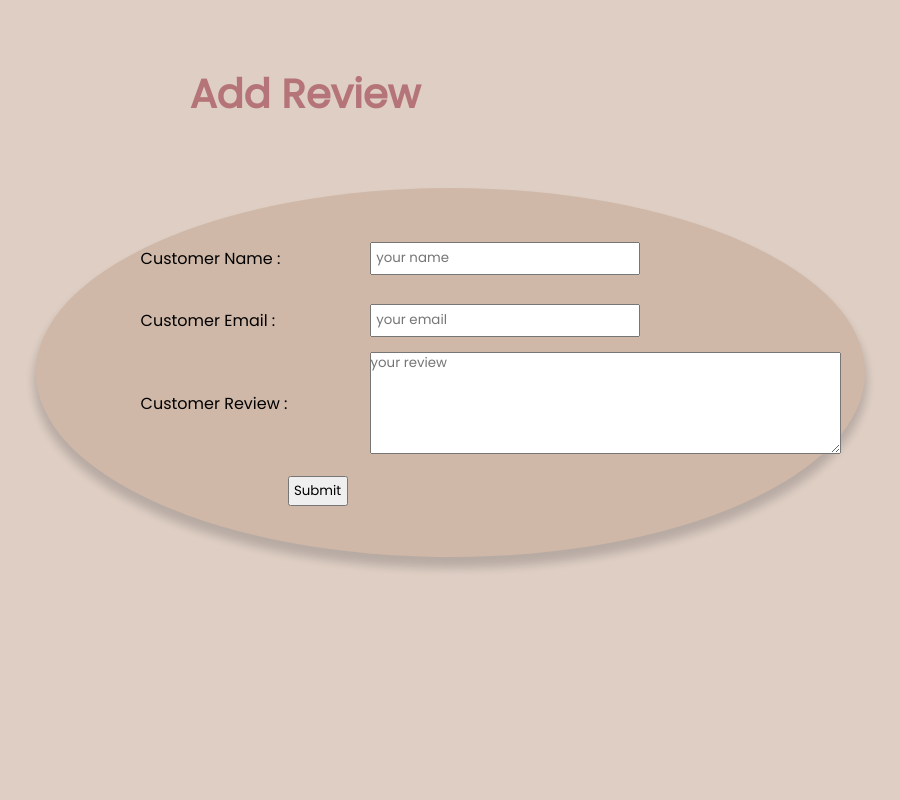
After one commit to sinchana-P/letz-order, a PHP site: page /food-order/add-review.php in a window 1280 px wide. The commit adds this page. Shown: the whole page, without its empty margins (335-1235 px from the left). Run offline with PHP 8.4, Linux system fonts and the light colour scheme; some libraries are stand-ins or nearby versions.

Commit message:
review page

```diff
--- /dev/null
+++ b/add-review.php
@@ -0,0 +1,56 @@
+<?php include('config/constants.php') ?>
+<head>
+        <!-- Link our CSS file -->
+    <link rel="stylesheet" href="css/style.css">
+</head>
+
+<body>
+
+    <section class="wrapper-add-review">
+            <div class="review-container">
+            <h1 class="title-add">Add Review</h1>
+             <div>
+                <form action="" method="POST">
+                    <table class="review-body">
+                        <tr class="my-row">
+                            <td class="label-left">Customer Name :</td>
+                            <td><input type="text" name="name" placeholder="your name" class="label-right"></td>
+                        </tr>
+                        <tr class="my-row">
+                            <td class="label-left">Customer Email :</td>
+                            <td><input type="email" name="email" placeholder="your email" class="label-right"></td>
+                        </tr>
+                        <tr class="my-row">
+                            <td class="label-left">Customer Review :</td>
+                            <td><textarea type="text" name="review" rows="5" cols="40" placeholder="your review" class="label-right"></textarea></td>
+                        </tr>
+                        <tr class="my-row">
+                            <td>
+                                <input type="submit" name="submit" class="submit-btn">
+                            </td>
+                        </tr>
+                    </table>
+                </form>
+
+                <?php
+                    if(isset($_POST['submit'])){
+                        $name = $_POST['name'];
+                        $email = $_POST['email'];
+                        $review = $_POST['review'];
+
+                        $sql = "INSERT INTO tbl_review SET
+                            name = '$name',
+                            email = '$email',
+                            review = '$review'
+                        ";
+                        $res = mysqli_query($conn,$sql);
+                        if($res){
+                            header('location:'.SITEURL.'reviews.php');
+                        }
+                    }
+                ?>
+             </div>
+            </div>
+    </section>
+
+</body>
--- a/categories.php
+++ b/categories.php
@@ -3,7 +3,7 @@
     <!-- CAtegories Section Starts Here -->
     <section class="categories">
         <div class="container food-container">
-            <h2 class="text-center">Explore Foods</h2>
+            <h2 class="text-center">Explore Categories</h2>
 
             <?php
 
--- a/category-foods.php
+++ b/category-foods.php
@@ -48,7 +48,7 @@
                                         <?php
                                             if($image_name != ""){
                                                 ?>
-                                                    <img src="<?php echo SITEURL ;?>images/food/<?php echo $image_name ;?>" alt="Chicke Hawain Pizza" class="img-responsive img-curve">
+                                                    <img src="<?php echo SITEURL ;?>images/food/<?php echo $image_name ;?>" alt="Chicke Hawain Pizza" class="img-responsive img-curve" width="50px" height="120px">
                                                 <?php
                                             }
                                             else{
--- a/css/style.css
+++ b/css/style.css
@@ -41,6 +41,10 @@
     margin: 0 auto;
     width: max-content;
     color: #ff4757;
+    /* z-index: 1; */
+    background-color: #161615d2;
+    border-radius: 10px;
+    padding: 1% 2%;
 }
 .text-color:hover{
     color: #f4cbce;
@@ -234,6 +238,7 @@ fieldset{
 
 .food-search{
     background-image: url(../images/bg15.jpg);
+    /* opacity: 0.8; */
     background-size: cover;
     background-repeat: no-repeat;
     background-position: center;
@@ -357,6 +362,128 @@ fieldset{
 
 }
 
+/* for reviews */
+
+.wrapper-review{
+    background-color: #071f7645;
+    margin-bottom: 1px;
+}
+.title-cat{
+    text-align: center;
+    padding: 2% 5% ;
+    font-size: 40px;
+    color: #00337C;
+
+}
+
+.cust-name {
+    /* font-family: 'Poppins', sans-serif; */
+    font-size: 20px;
+}
+
+.title {
+    color: rgb(38, 35, 35);
+    font-size: 2.1rem;
+    padding-top: 30px;
+    margin-bottom: 50px;
+
+}
+
+.wrapper-add-review{
+    width: 100%;
+    /* height: ; */
+    /* border: 50px solid rgba(0, 0, 0, 0.708); */
+    background-color: #d0b8a8b0 ;
+}
+.review-container{
+    /* background-color: pink; */
+    height: 100vh;
+    /* margin-left: 40%; */
+}
+
+.review-body{
+    /* background-color: pink; */
+    background-color: #D0B8A8 ;
+    margin-left: 29%;
+    padding: 3% 8%;
+    box-shadow: 0px 9px 9px 2px rgba(17, 17, 26, 0.18);
+    border-radius: 50%;
+
+}
+.title-add{
+    text-align: center;
+    padding: 5% ;
+    font-size: 40px;
+    color: #b57477;
+
+}
+
+.review-menu-box{
+    width: 27%;
+    margin: 1% 3%;
+    padding: 1%;
+    float: left;
+    background-color: #FFF2F2;
+    box-shadow: 0px 9px 9px 2px rgba(17, 17, 26, 0.18);
+    border-radius: 15px;
+}
+
+.review-menu-desc{
+    /* background-color: blue; */
+    width: 80%;
+    float: left;
+    margin-left: 4%;
+}
+
+.review-email{
+    font-size: 0.6rem;
+    margin: 1% 0;
+    font-style: italic;
+
+}
+
+.review-detail{
+    font-size: 1rem;
+    color: #747d8c;
+    margin-bottom: 10px;
+}
+.rev-btn{
+    margin-left: 1200px;
+}
+.title-add {
+    text-align: center;
+     /* background-color: #D0B8A8 ; */
+
+}
+/* .container {
+    width: 50%;
+    padding: 5% 10%;
+    background-color: pink;
+
+} */
+
+
+.label-left {
+    margin-right: 17%;
+}
+.label-right{
+    margin-left: 17%;
+}
+.my-row{
+    height: 60px;
+}
+.submit-btn {
+    margin-left: 100%;
+    width: 60px;
+    height: 30px;
+    margin-top: 10px;
+}
+
+input{
+    margin:1% 3%;
+    padding: 1%;
+}
+
 /* CSS for Mobile Size or Smaller Screen */
 
 @media only screen and (max-width:768px){
@@ -412,3 +539,5 @@ fieldset{
         width: 100%;
     }
 }
+
+/* css for ADD REVIEW */
--- a/food-search.php
+++ b/food-search.php
@@ -59,7 +59,7 @@
                                     <?php
                                         if($image_name != ""){
                                             ?>
-                                                <img src="<?php SITEURL ;?>images/food/<?php echo $image_name ;?>" alt="Chicke Hawain Pizza" class="img-responsive img-curve">
+                                                <img src="<?php SITEURL ;?>images/food/<?php echo $image_name ;?>" alt="Chicke Hawain Pizza" class="img-responsive img-curve" width="50px" height="120px">
                                             <?php
                                         }
                                         else{
--- a/foods.php
+++ b/foods.php
@@ -40,7 +40,7 @@
                                         <?php
                                             if($image_name != ""){
                                                 ?>
-                                                    <img src="<?php echo SITEURL; ?>images/food/<?php echo $image_name; ?>" alt="Chicke Hawain Pizza" class="img-responsive img-curve" width="50px" height="100px">
+                                                    <img src="<?php echo SITEURL; ?>images/food/<?php echo $image_name; ?>" alt="Chicke Hawain Pizza" class="img-responsive img-curve" width="50px" height="140px">
                                                 <?php
                                             }
                                             else{
--- a/partials-front/menu.php
+++ b/partials-front/menu.php
@@ -17,7 +17,7 @@
     <section class="">
         <div class="menu">
             <div class="logo">
-                <a href="#" title="Logo">
+                <a href="<?php SITEURL ?>index.php" title="Logo">
                     <img src="images/logo32.png" alt="Restaurant Logo">
                 </a>
             </div>
@@ -34,7 +34,7 @@
                         <a href="<?php echo SITEURL ;?>foods.php">Foods</a>
                     </li>
                     <li>
-                        <a href="#">Contact</a>
+                        <a href="<?php echo SITEURL ;?>reviews.php">Reviews</a>
                     </li>
                 </ul>
             </div>
```
Also changed, not shown: food-order.sql (+72 -18 lines), index.php (+5 -2 lines), reviews.php (added, +49 -0 lines).
